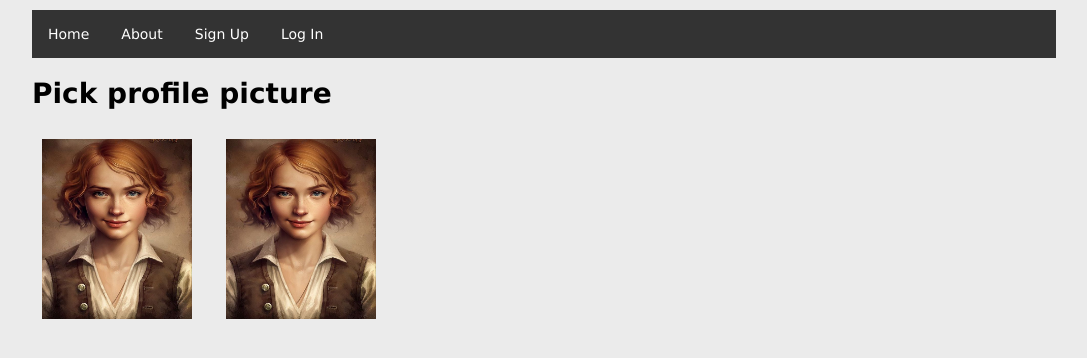
After one commit to PoczoAndor/Website_board_game, a PHP site: page /pick_profile_picture.php in a window 1280 px wide. The commit adds this page. Shown: the top 358 px of the page, without its empty margins (96-1183 px from the left). Run offline with PHP 8.4, Linux system fonts and the light colour scheme.

Commit message:
Starting the character creator

```diff
--- a/CSS/style.css
+++ b/CSS/style.css
@@ -49,5 +49,10 @@ button[type=submit] {
   cursor: pointer;
 }
 button[type=submit]:hover {
-  background-color: #45a049;
+  background-color:#45a049;
 }
+a:link#profile_picture_pick {
+  width:150px;
+  height:180px;
+  padding:10px;
+}
--- a/login.php
+++ b/login.php
@@ -1,6 +1,10 @@
 <?php
 include_once'header.php';
  ?>
+ <style>
+  <?php include "style.css" ?>
+</style>
+
  <section class="signup-form">
    <h1>Log In</h1>
    <form action="Includes\login.inc.php" method="post">
--- /dev/null
+++ b/pick_profile_picture.php
@@ -0,0 +1,9 @@
+<?php
+include_once'header.php';
+ ?>
+ <h1>Pick profile picture</h1>
+ <div>
+   <a href="create_character.php?error=image1"><img src="Images\test.jpg" alt="test" style="width:150px;height:180px;padding:10px;"></a>
+   <a id="profile_picture_pick" href="create_character.php?error=image2"><img src="Images\test.jpg" alt="test" style="width:150px;height:180px;padding:10px;"></a>
+
+ </div>
```
Also changed, not shown: create_character.php (+18 -1 lines).
